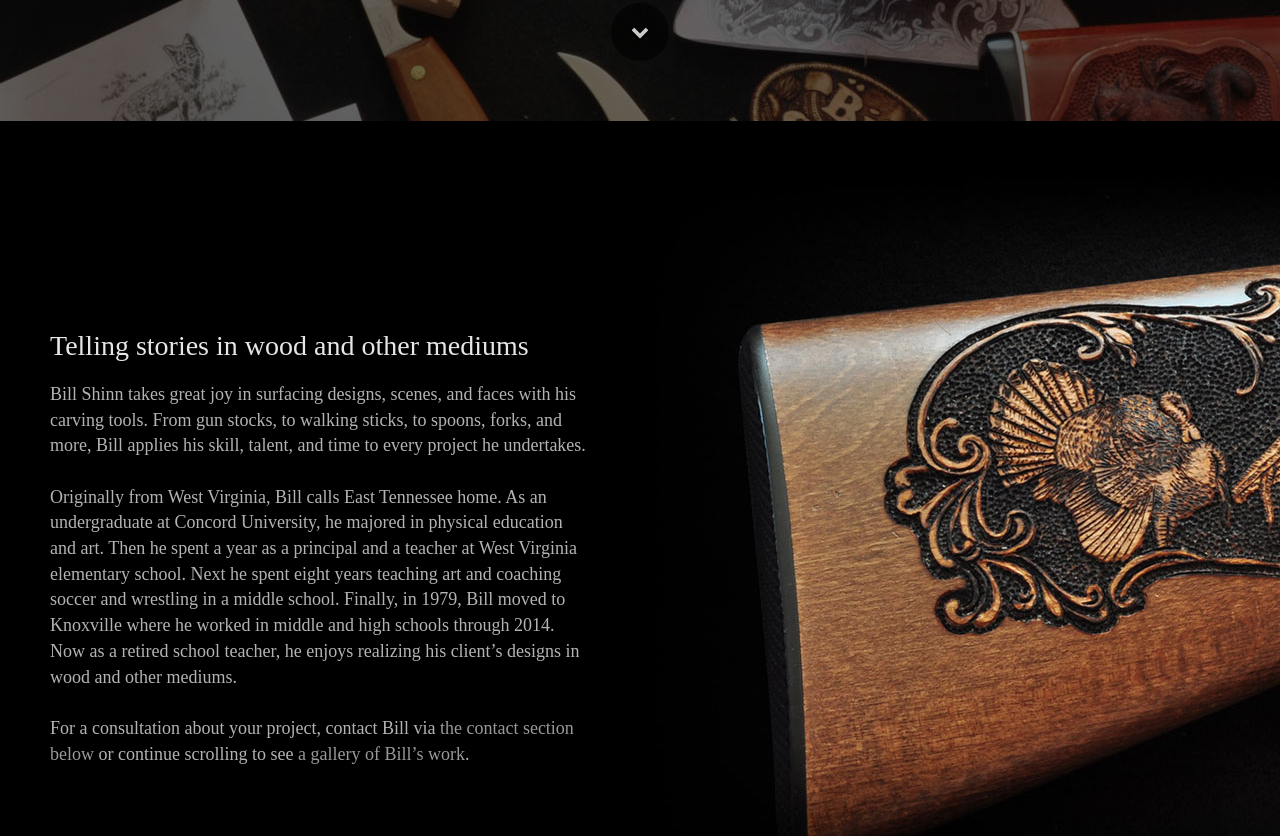
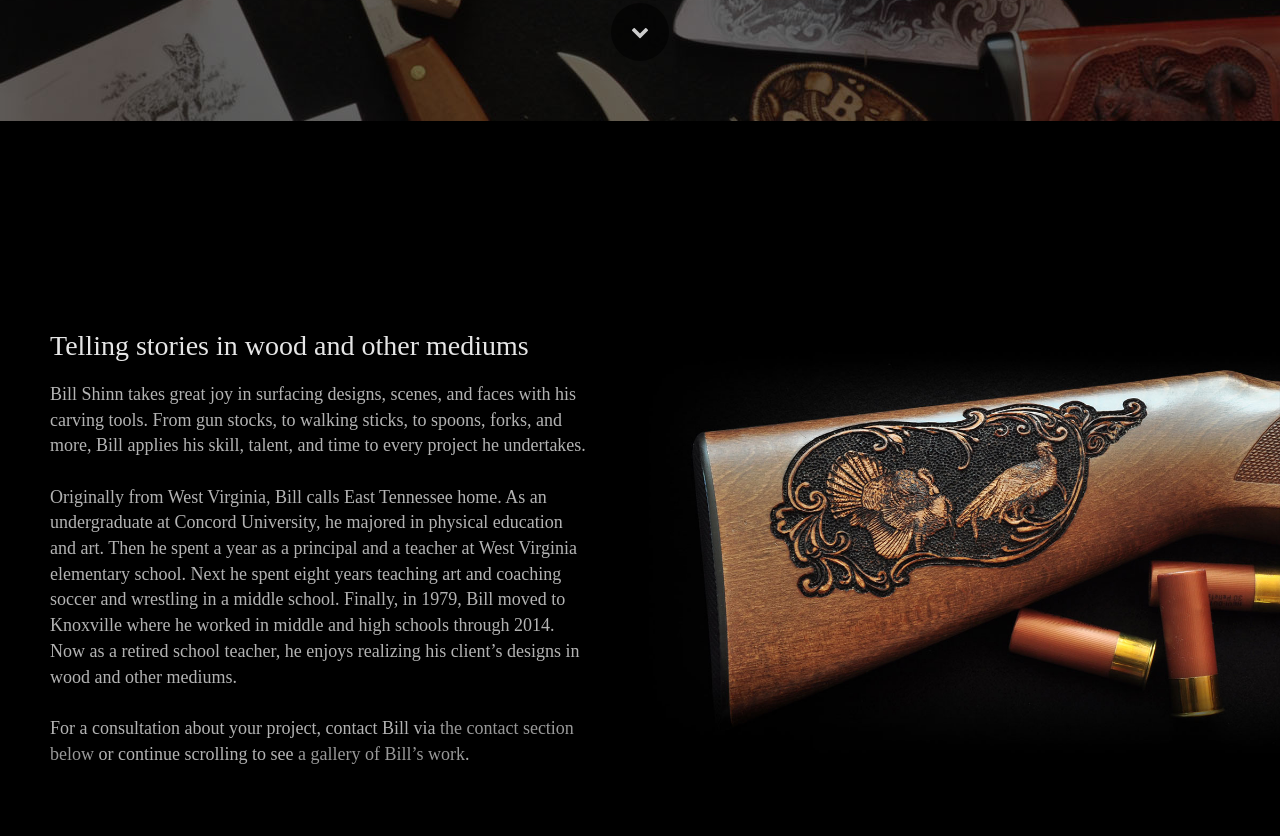
Before and after one commit to mwender/shinncustomcarving, a plain HTML site: page index.html in a window 1280 px wide. Shown: the part 679-1515 px from the top of the page. Drawn offline with Linux system fonts and the light colour scheme; a web font is replaced by a local one.

Commit message:
Specifying gun stock background-size, position

```diff
--- a/style.css
+++ b/style.css
@@ -605,6 +605,8 @@ a[data-lightbox]:hover img{
 }
 .bg-gun-stock-05-1200x1000{
 	background-image:url("img/gun-stock.05.1200x1000.jpg");
+	background-size: contain !important;
+	background-position: center right;
 }
 
 
```
